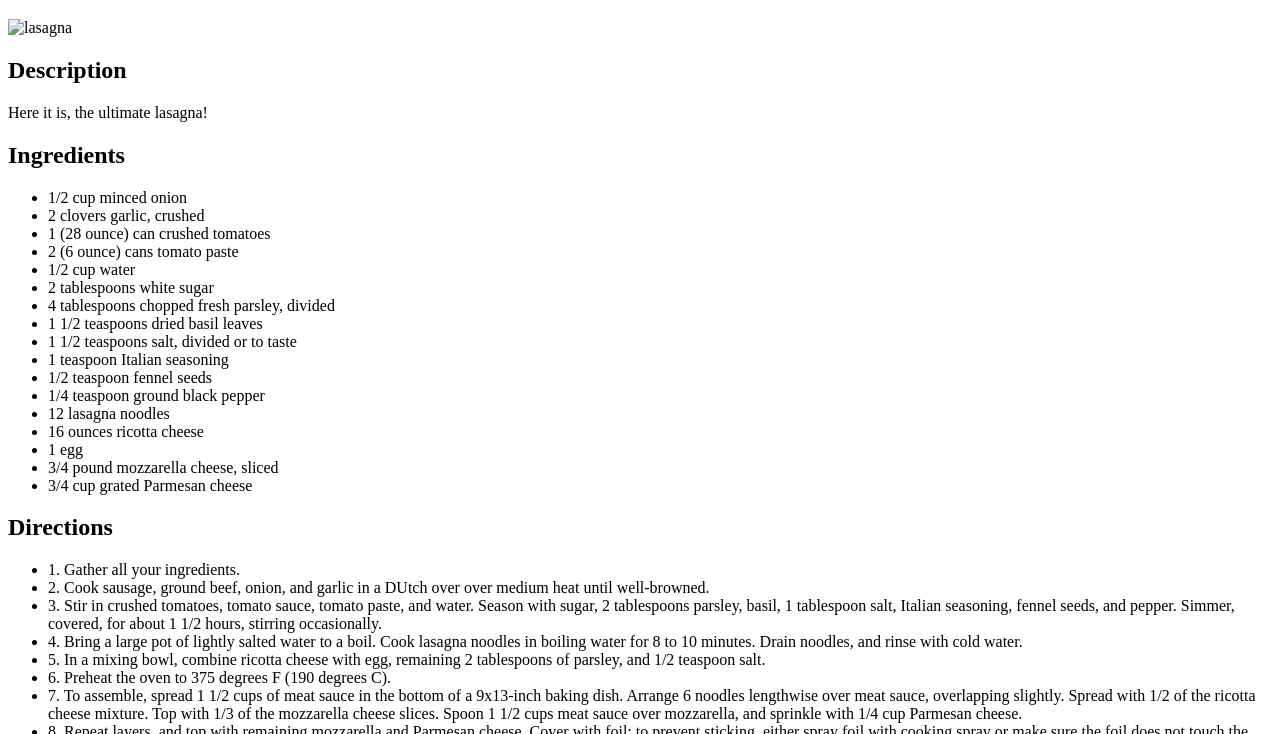
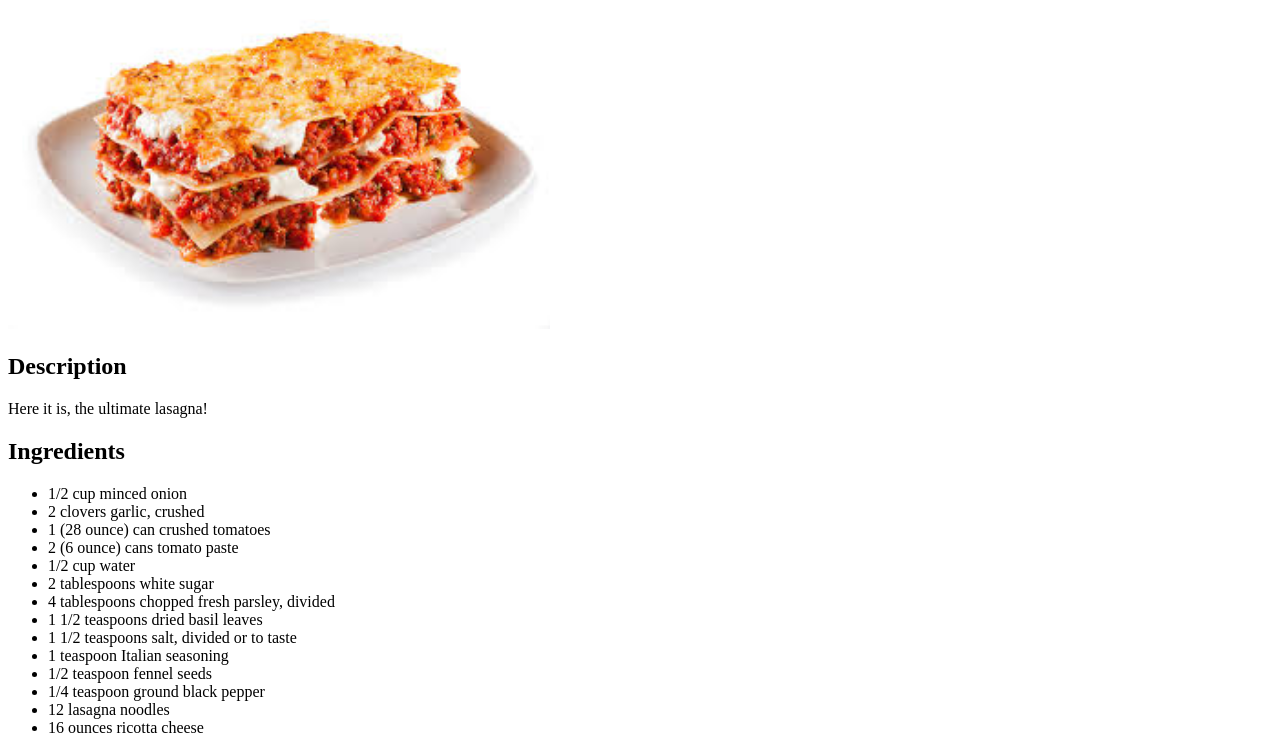
Before and after one commit to hesioddd/odin-recipes, a plain HTML site: page recipes/lasagna.html in a window 1280 px wide. Shown: the part 61-795 px from the top of the page. Drawn offline with Linux system fonts and the light colour scheme.

Commit message:
commit recipes/lasagna.html

```diff
--- a/recipes/lasagna.html
+++ b/recipes/lasagna.html
@@ -6,7 +6,7 @@
     </head>
     <body>
         <h1>Lasagna</h1>
-        <img src="../images/lasagnaimage.jpg" alt="lasagna" height="310">
+        <img src="../images/lasagnaimage.jpeg" alt="lasagna" height="310">
         <h2>Description</h2>
         <p>Here it is, the ultimate lasagna!</p>
         <h2>Ingredients</h2>
```
